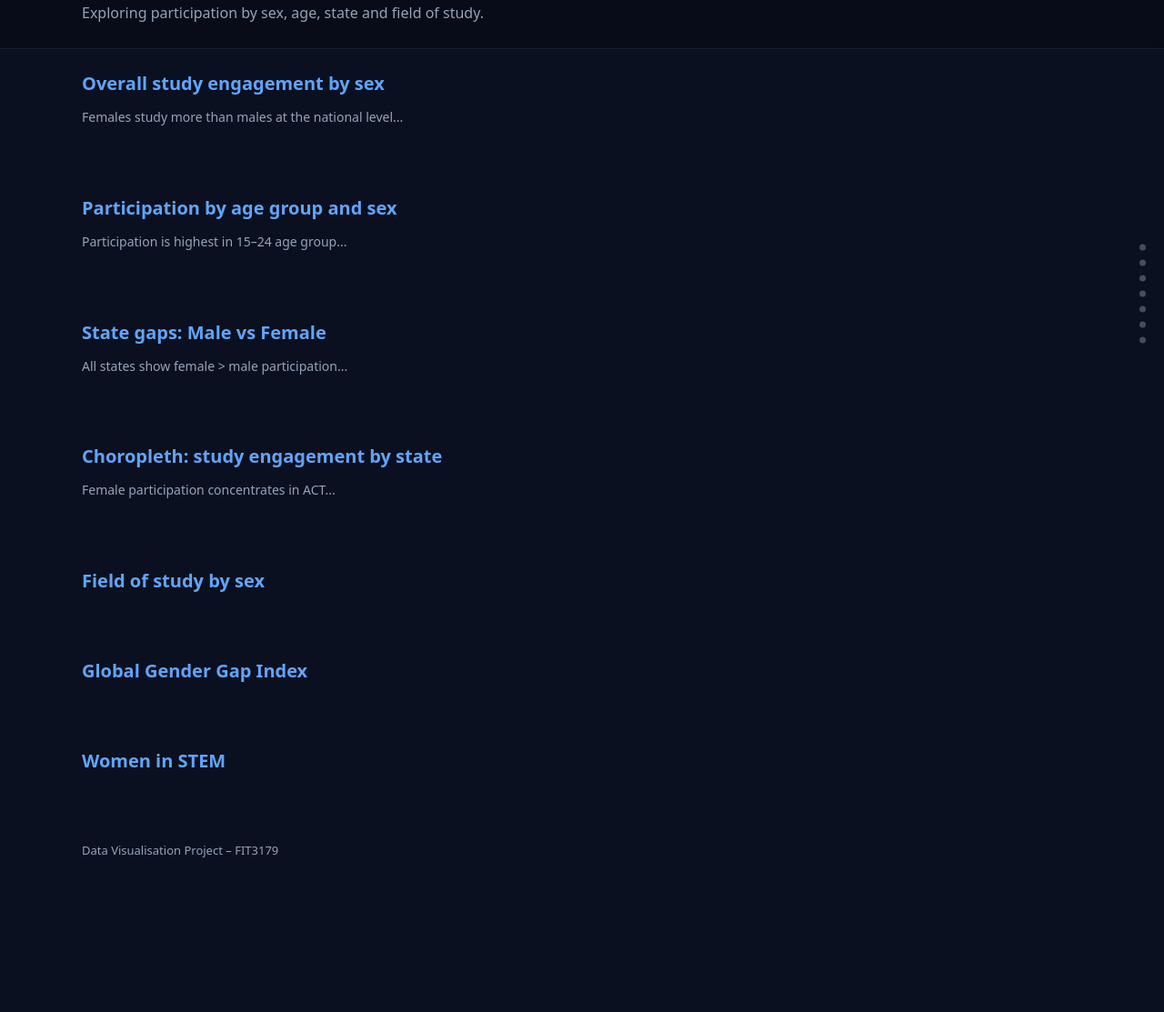
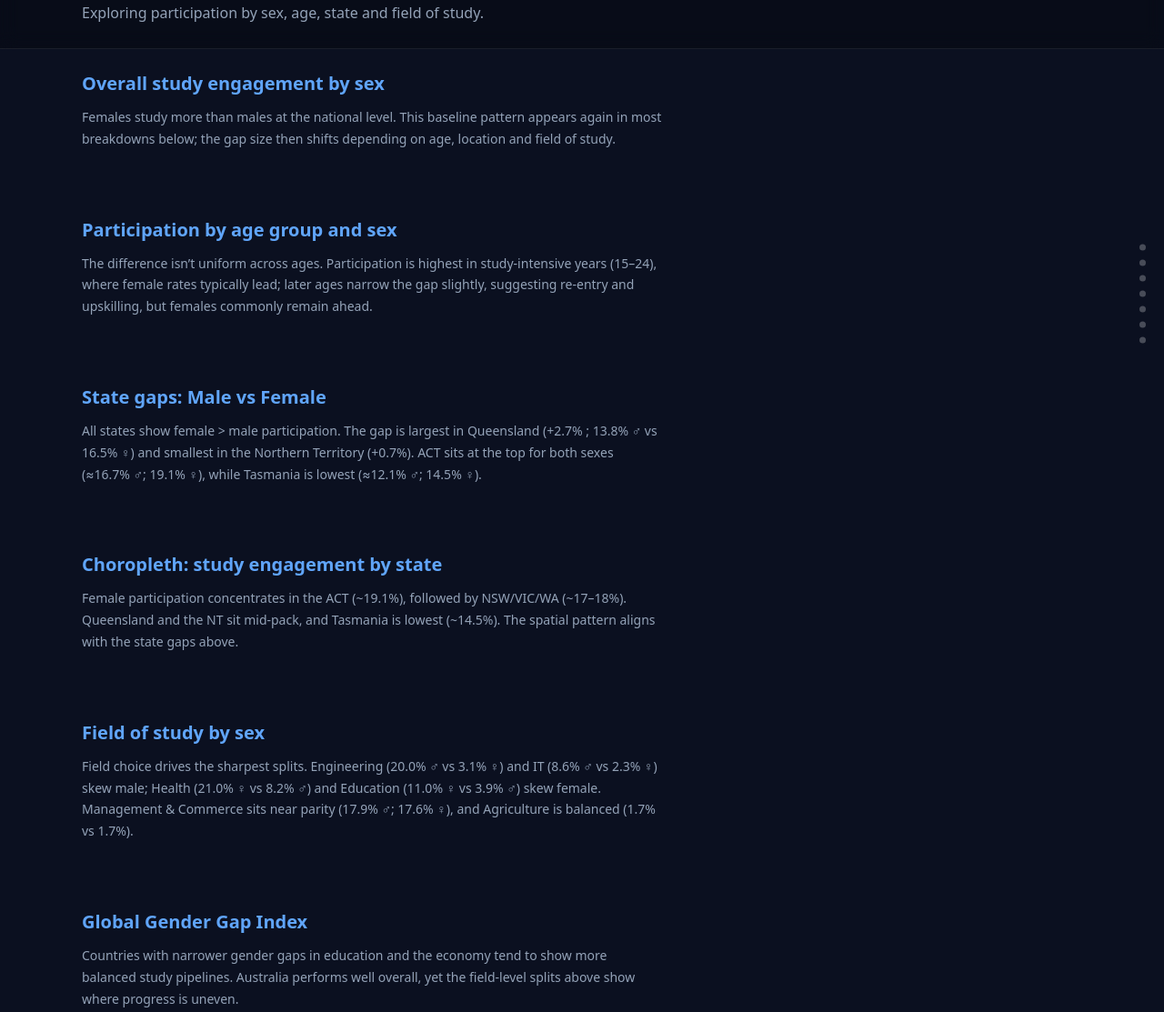
Before and after one commit to HaiNam2312/DataViz2, a plain HTML site: page index.html in a window 1280 px wide. Shown: the part 77-1190 px from the top of the page at 91% size. Before the commit the page ends 1061 px from the top, so only its background shows below. Drawn offline with Linux system fonts and the light colour scheme; a script that the page names is missing.

Commit message:
Enhance context paragraphs in index.html

```diff
--- a/index.html
+++ b/index.html
@@ -172,40 +172,43 @@
   <section class="card">
     <h2>Overall study engagement by sex</h2>
     <div id="aesex"></div>
-    <p class="context">Females study more than males at the national level...</p>
+    <p class="context">Females study more than males at the national level. This baseline pattern appears again in most breakdowns below; the gap size then shifts depending on age, location and field of study.</p>
   </section>
 
   <section class="card">
     <h2>Participation by age group and sex</h2>
     <div id="aeasex"></div>
-    <p class="context">Participation is highest in 15–24 age group...</p>
+    <p class="context">The difference isn’t uniform across ages. Participation is highest in study-intensive years (15–24), where female rates typically lead; later ages narrow the gap slightly, suggesting re-entry and upskilling, but females commonly remain ahead.</p>
   </section>
 
   <section class="card">
     <h2>State gaps: Male vs Female</h2>
     <div id="dumbell"></div>
-    <p class="context">All states show female &gt; male participation...</p>
+    <p class="context">All states show female &gt; male participation. The gap is largest in Queensland (+2.7% ; 13.8% ♂ vs 16.5% ♀) and smallest in the Northern Territory (+0.7%). ACT sits at the top for both sexes (≈16.7% ♂; 19.1% ♀), while Tasmania is lowest (≈12.1% ♂; 14.5% ♀).</p>
   </section>
 
   <section class="card">
     <h2>Choropleth: study engagement by state</h2>
     <div id="sssc"></div>
-    <p class="context">Female participation concentrates in ACT...</p>
+    <p class="context">Female participation concentrates in the ACT (~19.1%), followed by NSW/VIC/WA (~17–18%). Queensland and the NT sit mid-pack, and Tasmania is lowest (~14.5%). The spatial pattern aligns with the state gaps above.</p>
   </section>
 
   <section class="card">
     <h2>Field of study by sex</h2>
     <div id="field"></div>
+    <p class="context">Field choice drives the sharpest splits. Engineering (20.0% ♂ vs 3.1% ♀) and IT (8.6% ♂ vs 2.3% ♀) skew male; Health (21.0% ♀ vs 8.2% ♂) and Education (11.0% ♀ vs 3.9% ♂) skew female. Management &amp; Commerce sits near parity (17.9% ♂; 17.6% ♀), and Agriculture is balanced (1.7% vs 1.7%).</p>
   </section>
 
   <section class="card">
     <h2>Global Gender Gap Index</h2>
     <div id="ggi"></div>
+    <p class="context">Countries with narrower gender gaps in education and the economy tend to show more balanced study pipelines. Australia performs well overall, yet the field-level splits above show where progress is uneven.</p>
   </section>
 
   <section class="card">
     <h2>Women in STEM</h2>
     <div id="wis"></div>
+    <p class="context">STEM remains the pinch point. The lower female share mirrors the field chart: IT and Engineering are male-leaning, while Health and Education are female-leaning. Strengthening STEM pathways is the lever most likely to narrow the overall gap.</p>
   </section>
 
 </main>
```
